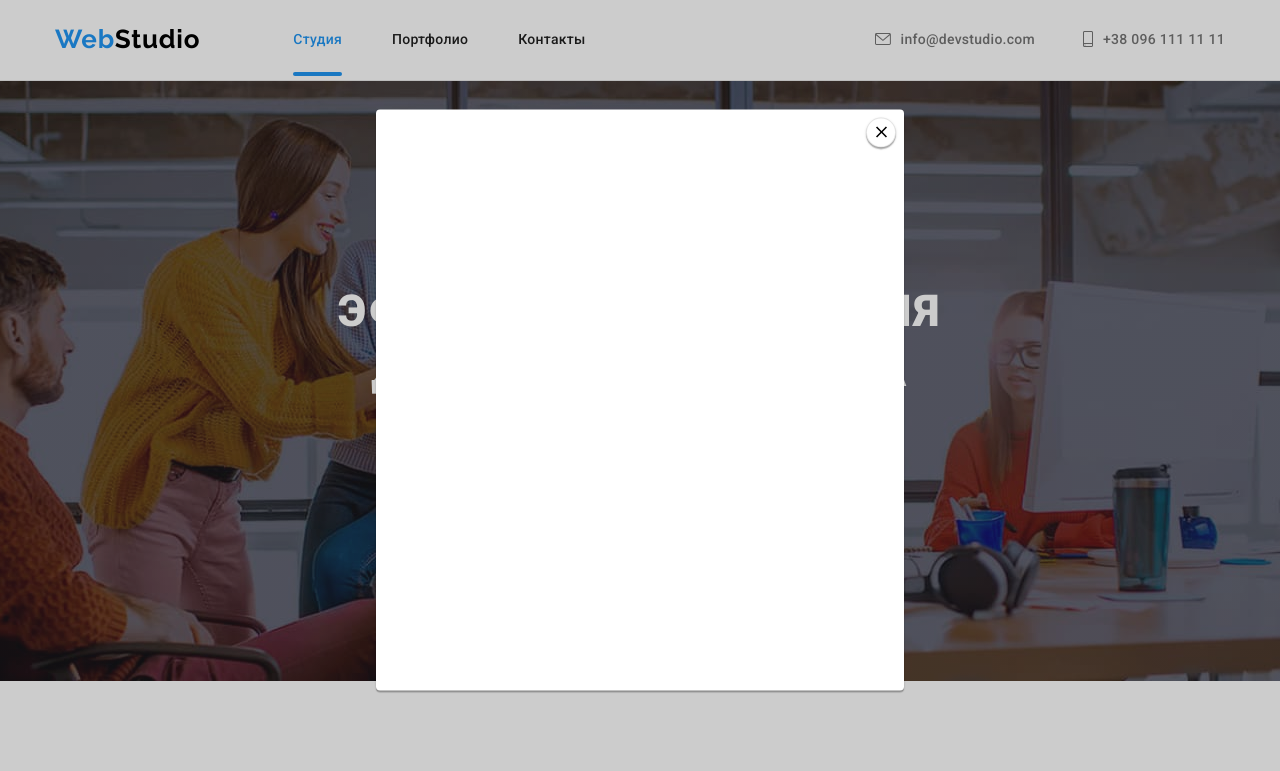
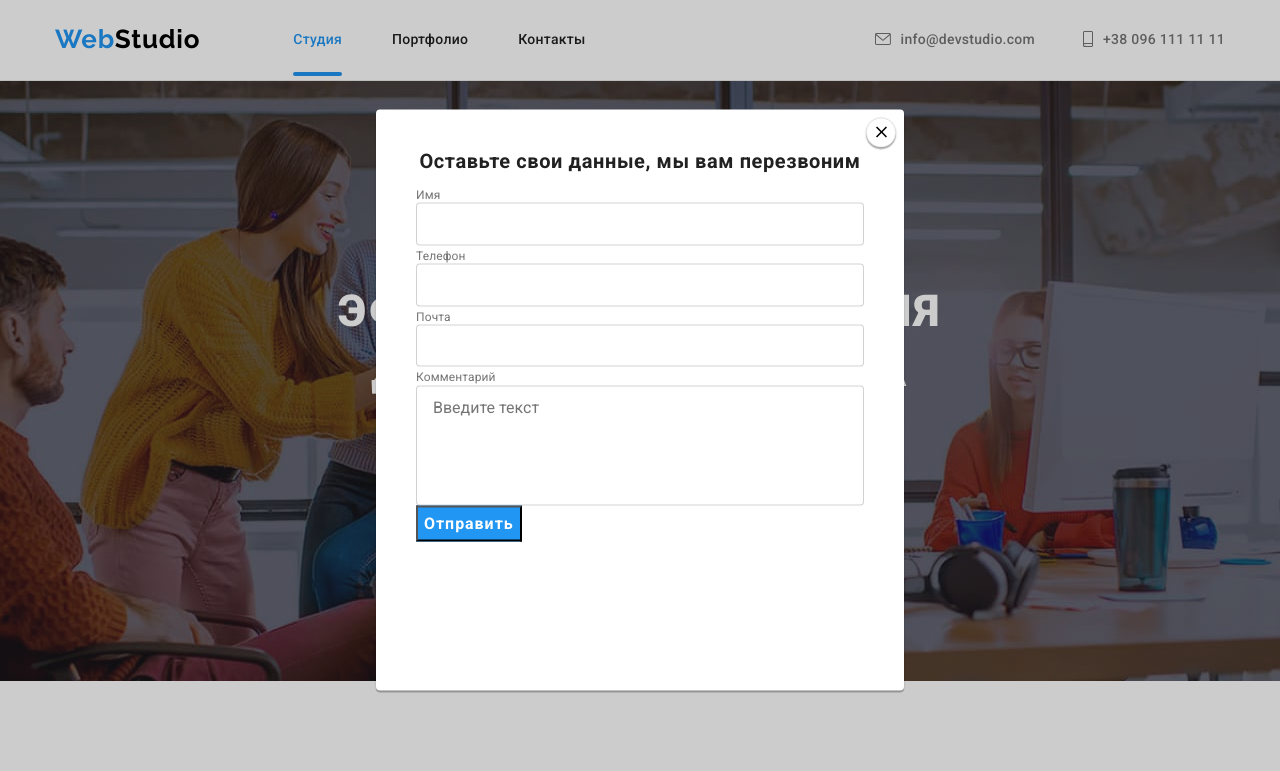
Before and after one commit to IvanChudiyovuch/goit-markup-hw-06, a plain HTML site: page index.html in a window 1280 px wide. Both pictures are taken after a click on the button "Заказать услугу". Shown: the top 771 px of the page. Drawn offline with Linux system fonts and the light colour scheme.

Commit message:
add some input

```diff
--- a/css/styles.css
+++ b/css/styles.css
@@ -736,6 +736,7 @@ img {
 
   width: 528px;
   height: 581px;
+  padding: 40px;
 
   background: #ffffff;
   box-shadow: 0px 1px 3px rgba(0, 0, 0, 0.12), 0px 1px 1px rgba(0, 0, 0, 0.14),
@@ -762,3 +763,56 @@ img {
   border-radius: 50%;
   cursor: pointer;
 }
+.modal-title {
+  margin-bottom: 12px;
+
+  font-weight: 700;
+  font-size: 20px;
+  line-height: calc(23 / 20);
+  text-align: center;
+  letter-spacing: 0.03em;
+  color: #212121;
+}
+
+.modal-button-submit {
+  font-weight: bold;
+  font-size: 16px;
+  line-height: calc(30 / 16);
+  display: flex;
+  align-items: center;
+  justify-content: center;
+  letter-spacing: 0.06em;
+  color: #ffffff;
+  background-color: #2196f3;
+}
+
+.modal-label-text {
+  margin-bottom: 4px;
+
+  font-weight: 400;
+  font-size: 12px;
+  line-height: calc(14 / 12);
+  letter-spacing: 0.01em;
+  color: var(--secondary-color);
+}
+
+.modal-input {
+  width: 100%;
+  display: block;
+  padding: 11px 0 11px 12px;
+
+  border: 1px solid rgba(33, 33, 33, 0.2);
+  border-radius: 4px;
+}
+
+.modal-textarea {
+  width: 100%;
+  height: 120px;
+  padding: 12px 16px;
+  display: block;
+
+  border: 1px solid rgba(33, 33, 33, 0.2);
+  border-radius: 4px;
+
+  resize: none;
+}
--- a/index.html
+++ b/index.html
@@ -427,6 +427,26 @@
                     <use href="./imajes/icons.svg#icon-close"></use>
                 </svg>
             </button>
+            <form class="form">
+            <p class="modal-title">Оставьте свои данные, мы вам перезвоним</p>
+            <div class="">
+                <label for="user-name" class="modal-label-text">Имя</label>
+                <input type="text" id="user-name" name="user-name" class="modal-input">
+            </div>
+            <div class="">
+                <label for="tel" class="modal-label-text">Телефон</label>
+                <input type="tel" id="tel" name="tel" class="modal-input">
+            </div>
+            <div class="">
+                <label for="email" class="modal-label-text">Почта</label>
+                <input type="email" id="email" name="email" class="modal-input">
+            </div>
+            <div class="">
+                <label for="comments" class="modal-label-text">Комментарий</label>
+                <textarea name="comments" id="comments" class="modal-textarea" placeholder="Введите текст"></textarea>
+            </div>
+            <button type="submit" class="modal-button-submit">Отправить</button>
+            </form>
         </div>
     </div>
     <script src="./js/modal.js"></script>
```
